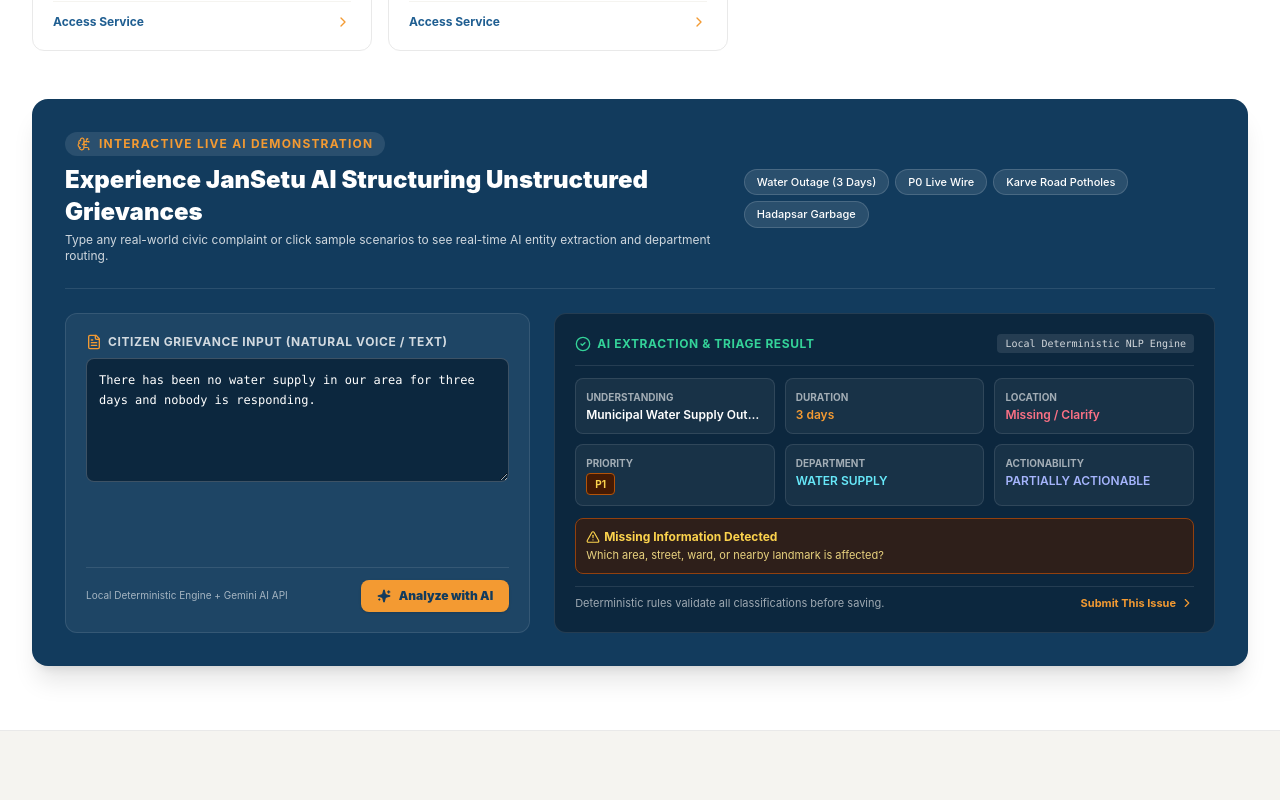
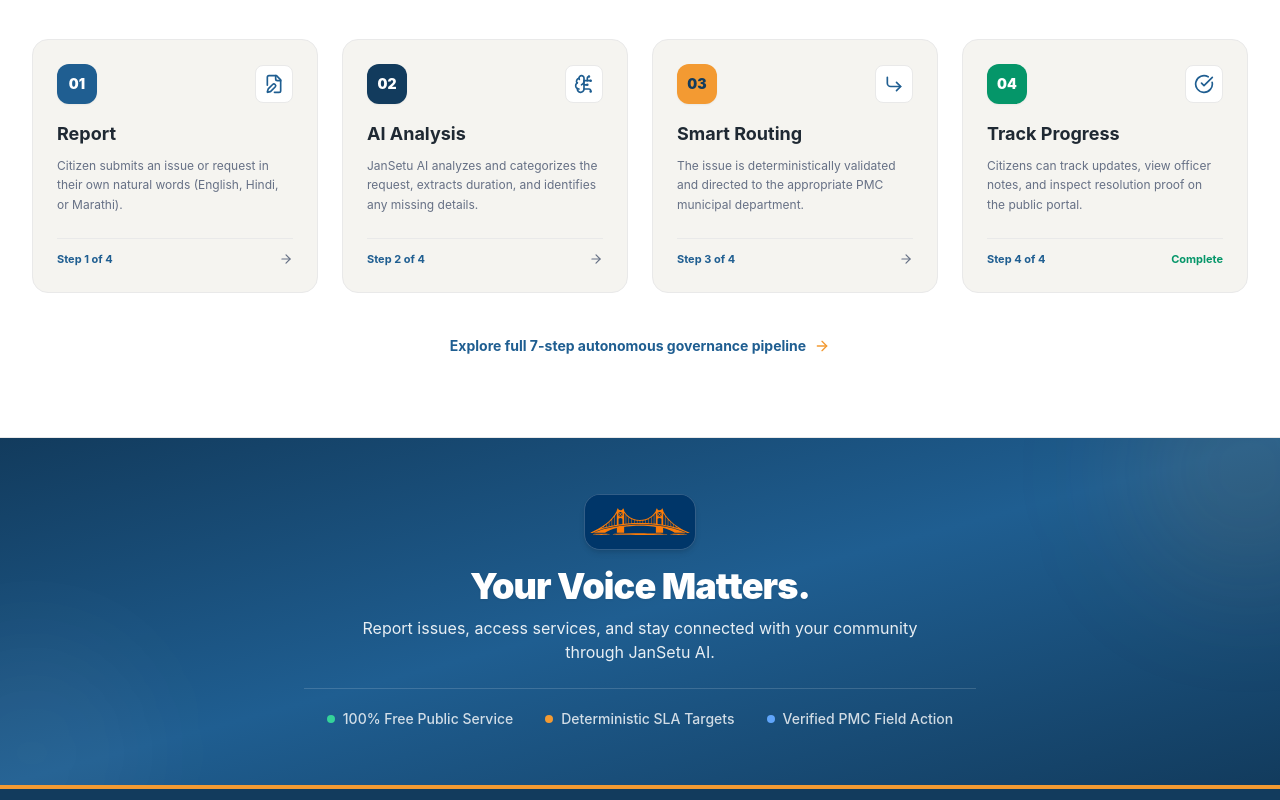
Before and after one commit to Shravanii89/JanSetu-AI, a Next.js app in the folder frontend/: page / in a window 1280 px wide. Shown: the part 1800-2600 px from the top of the page. Built offline with nearby package versions, Linux system fonts and the light colour scheme; no server answers.

Commit message:
Remove some unnecesarry spaces on home page

```diff
--- a/frontend/app/page.tsx
+++ b/frontend/app/page.tsx
@@ -6,7 +6,6 @@
 import Hero from "../components/home/Hero";
 import AnnouncementBar from "../components/home/AnnouncementBar";
 import ServiceStats from "../components/home/ServiceStats";
-import ServicesSection from "../components/home/ServicesSection";
 import Features from "../components/home/Features";
 import HowItWorksSection from "../components/home/HowItWorksSection";
 import CTASection from "../components/home/CTASection";
@@ -26,19 +25,16 @@
       {/* 4. Service Statistics Section (4 Cards) */}
       <ServiceStats />
 
-      {/* 5. Tab-based Main Services Section (with Embedded Live AI Triage Demo) */}
-      <ServicesSection />
-
-      {/* 6. JanSetu AI Core Features Section */}
+      {/* 5. JanSetu AI Core Features Section */}
       <Features />
 
-      {/* 7. Step-by-Step How It Works */}
+      {/* 6. Step-by-Step How It Works */}
       <HowItWorksSection />
 
-      {/* 8. Call To Action Section */}
+      {/* 7. Call To Action Section */}
       <CTASection />
 
-      {/* 9. Official Government Portal Footer */}
+      {/* 8. Official Government Portal Footer */}
       <Footer />
     </div>
   );
--- a/frontend/components/home/CTASection.tsx
+++ b/frontend/components/home/CTASection.tsx
@@ -1,8 +1,6 @@
 "use client";
 
 import React from "react";
-import Link from "next/link";
-import { FileText, Search, ArrowRight, HeartHandshake } from "lucide-react";
 import { useTranslation } from "../../context/LanguageContext";
 import JanSetuLogo from "../branding/JanSetuLogo";
 
@@ -10,58 +8,40 @@
   const { t } = useTranslation();
 
   return (
-    <section className="relative overflow-hidden bg-gradient-to-br from-[#123B5D] via-[#1F5E91] to-[#123B5D] py-16 sm:py-20">
+    <section className="relative overflow-hidden bg-gradient-to-br from-[#123B5D] via-[#1F5E91] to-[#123B5D] py-10 sm:py-12 lg:py-14">
       {/* Background Accent Gradients */}
-      <div className="absolute -right-20 -top-20 h-72 w-72 rounded-full bg-[#F39A32]/10 blur-3xl" />
-      <div className="absolute -left-20 -bottom-20 h-72 w-72 rounded-full bg-white/5 blur-3xl" />
+      <div className="absolute -right-20 -top-20 h-56 w-56 rounded-full bg-[#F39A32]/10 blur-3xl pointer-events-none" />
+      <div className="absolute -left-20 -bottom-20 h-56 w-56 rounded-full bg-white/5 blur-3xl pointer-events-none" />
 
-      <div className="relative z-10 mx-auto max-w-5xl px-4 sm:px-6 lg:px-8 text-center">
-        {/* Emblem Badge */}
-        <div className="mb-6 flex justify-center">
+      <div className="relative z-10 mx-auto max-w-4xl px-4 sm:px-6 lg:px-8 text-center">
+        {/* JanSetu Bridge Logo */}
+        <div className="mb-4 flex justify-center">
           <JanSetuLogo variant="icon" size="lg" theme="dark" />
         </div>
 
-        <h2 className="text-3xl sm:text-4xl lg:text-5xl font-black tracking-tight text-white">
+        {/* Heading */}
+        <h2 className="text-2xl sm:text-3xl lg:text-4xl font-black tracking-tight text-white drop-shadow-sm">
           {t("cta.heading")}
         </h2>
 
-        <p className="mt-4 text-base sm:text-lg text-white/90 max-w-2xl mx-auto leading-relaxed">
+        {/* Description */}
+        <p className="mt-2.5 text-sm sm:text-base text-white/90 max-w-xl mx-auto leading-relaxed">
           {t("cta.description")}
         </p>
 
-        {/* Buttons */}
-        <div className="mt-8 flex flex-col sm:flex-row items-center justify-center gap-4">
-          <Link
-            href="/report"
-            className="w-full sm:w-auto inline-flex items-center justify-center gap-2.5 rounded-xl bg-[#F39A32] hover:bg-[#e08922] text-[#123B5D] px-8 py-4 text-sm font-black shadow-xl hover:shadow-2xl transition-all hover:scale-105 active:scale-[0.98]"
-          >
-            <FileText className="h-4 w-4" />
-            <span>{t("cta.reportButton")}</span>
-            <ArrowRight className="h-4 w-4" />
-          </Link>
-
-          <Link
-            href="/track"
-            className="w-full sm:w-auto inline-flex items-center justify-center gap-2.5 rounded-xl bg-white/10 hover:bg-white/20 text-white border border-white/30 backdrop-blur-md px-8 py-4 text-sm font-bold shadow-md hover:shadow-lg transition-all hover:scale-105 active:scale-[0.98]"
-          >
-            <Search className="h-4 w-4 text-[#F39A32]" />
-            <span>{t("cta.trackButton")}</span>
-          </Link>
-        </div>
-
-        {/* Trust Badges */}
-        <div className="mt-10 pt-8 border-t border-white/10 flex flex-wrap items-center justify-center gap-6 sm:gap-12 text-xs text-white/70">
-          <span className="flex items-center gap-2">
-            <span className="h-2 w-2 rounded-full bg-emerald-400" />
-            {t("cta.badgeFree")}
+        {/* Divider & Feature Indicators */}
+        <div className="mt-6 pt-5 border-t border-white/15 max-w-2xl mx-auto flex flex-wrap items-center justify-center gap-5 sm:gap-8 text-xs sm:text-sm font-medium text-white/80">
+          <span className="inline-flex items-center gap-2">
+            <span className="h-2 w-2 rounded-full bg-emerald-400 shrink-0" />
+            <span>{t("cta.badgeFree")}</span>
           </span>
-          <span className="flex items-center gap-2">
-            <span className="h-2 w-2 rounded-full bg-[#F39A32]" />
-            {t("cta.badgeSla")}
+          <span className="inline-flex items-center gap-2">
+            <span className="h-2 w-2 rounded-full bg-[#F39A32] shrink-0" />
+            <span>{t("cta.badgeSla")}</span>
           </span>
-          <span className="flex items-center gap-2">
-            <span className="h-2 w-2 rounded-full bg-blue-400" />
-            {t("cta.badgeAction")}
+          <span className="inline-flex items-center gap-2">
+            <span className="h-2 w-2 rounded-full bg-blue-400 shrink-0" />
+            <span>{t("cta.badgeAction")}</span>
           </span>
         </div>
       </div>
```
